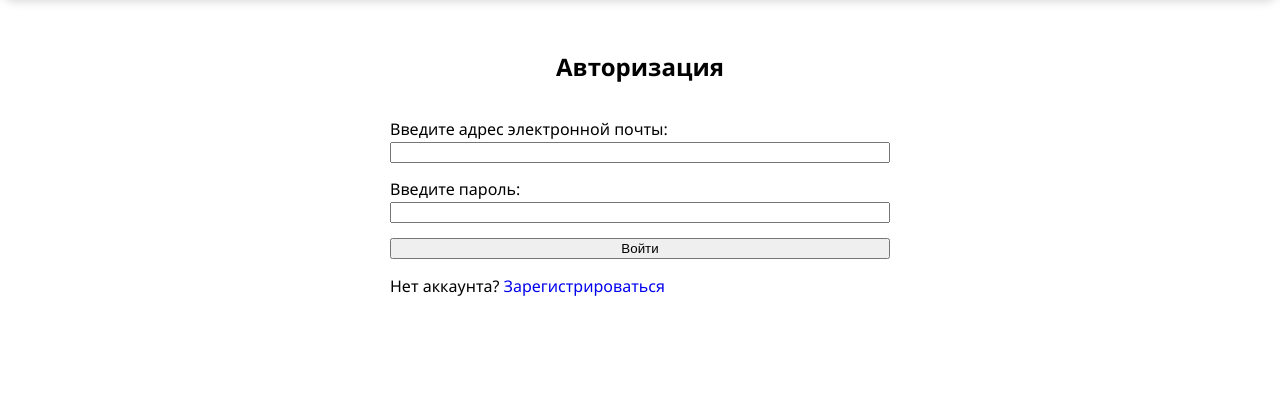
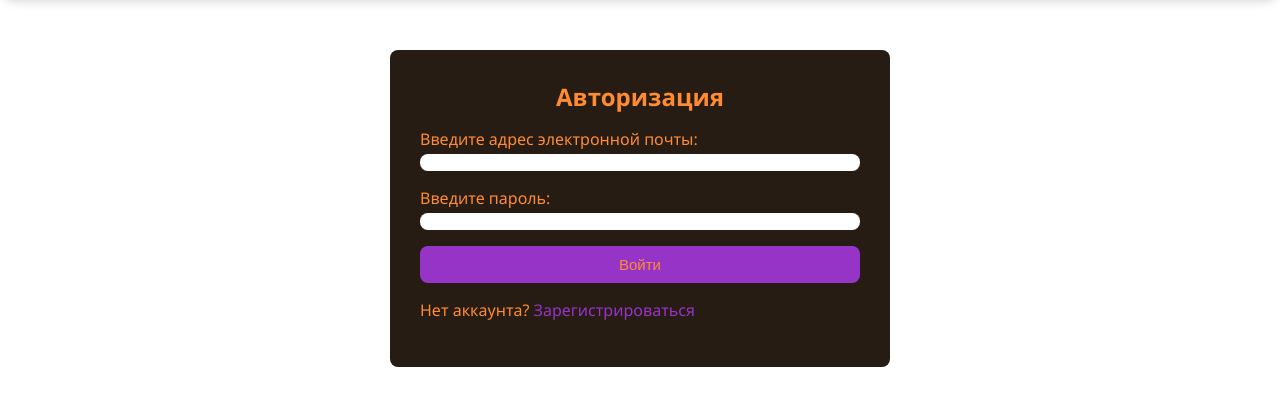
Before and after one commit to egoruxa27/Evolve, a Django app: page /users/login/ in a window 1280 px wide. Shown: the part 80-486 px from the top of the page. Run offline with Django 5.2, Linux system fonts and the light colour scheme.

Commit message:
style: add CSS styles for authentication forms

```diff
--- a/static/css/auth.css
+++ b/static/css/auth.css
@@ -1,25 +1,170 @@
 .auth-card {
     max-width: 500px;
-    margin: auto;
+    margin: 50px auto;
     padding: 30px;
+    box-sizing: border-box;
+
+    background-color: rgb(38, 28, 20);
+    color: rgb(255, 140, 50);
+
+    border-radius: 8px;
 }
 
-.auth-card form {
+.auth-form {
     display: flex;
     flex-direction: column;
     gap: 15px;
 }
 
-.auth-card h2 {
+.auth-title {
+    margin: 0;
     text-align: center;
 }
 
-.auth-card button {
+.auth-submit {
+    padding: 10px;
     width: 100%;
+
+    border: none;
+    border-radius: 8px;
+
+    background-color: rgb(150, 52, 199);
+    color: rgb(255, 140, 50);
+
+    font-size: 15px;
+
+    cursor: pointer;
 }
 
-.auth-card input,
-.auth-card textarea {
+.auth-form input,
+.auth-form textarea {
     width: 100%;
     box-sizing: border-box;
+
+    border: none;
+    border-radius: 8px;
+
+    outline: none;
 }
+
+.auth-form input:focus,
+.auth-form textarea:focus {
+    outline: 3px solid rgb(150, 52, 199);
+}
+
+.register-link {
+    color: rgb(150, 52, 199);
+}
+
+/*
+
+GPT CSS
+
+body {
+    min-height: 100vh;
+    background: radial-gradient(circle at top, rgba(255, 174, 92, 0.18), transparent 30%),
+                linear-gradient(180deg, #1c130f 0%, #2b1d17 100%);
+}
+
+.auth-card {
+    max-width: 500px;
+    margin: 60px auto;
+    padding: 32px 28px;
+    box-sizing: border-box;
+    border-radius: 22px;
+    background: linear-gradient(135deg, rgba(38, 28, 20, 0.96), rgba(60, 40, 30, 0.95));
+    border: 1px solid rgba(255, 170, 95, 0.25);
+    box-shadow: 0 22px 48px rgba(17, 10, 7, 0.38);
+    color: #ffb26b;
+}
+
+.auth-form {
+    display: flex;
+    flex-direction: column;
+    gap: 18px;
+}
+
+.auth-title {
+    margin: 0 0 8px;
+    text-align: center;
+    font-size: 2rem;
+    font-weight: 700;
+    letter-spacing: 0.04em;
+    color: #ffd2a1;
+}
+
+.auth-form label {
+    display: flex;
+    flex-direction: column;
+    gap: 8px;
+    font-size: 0.95rem;
+    font-weight: 600;
+    color: #f5c99a;
+}
+
+.auth-submit {
+    width: 100%;
+    margin-top: 8px;
+    padding: 14px 16px;
+    border: none;
+    border-radius: 12px;
+    background: linear-gradient(135deg, #ff8c32, #c85cff);
+    color: #fff;
+    font-size: 1rem;
+    font-weight: 700;
+    letter-spacing: 0.03em;
+    cursor: pointer;
+    transition: transform 0.2s ease, box-shadow 0.2s ease;
+    box-shadow: 0 10px 24px rgba(200, 92, 255, 0.28);
+}
+
+.auth-submit:hover {
+    transform: translateY(-1px);
+    box-shadow: 0 14px 30px rgba(255, 140, 50, 0.34);
+}
+
+.auth-form input,
+.auth-form textarea {
+    width: 100%;
+    box-sizing: border-box;
+    padding: 12px 14px;
+    border: 1px solid rgba(255, 180, 110, 0.35);
+    border-radius: 12px;
+    background: rgba(20, 14, 11, 0.64);
+    color: #fff6ef;
+    font-size: 1rem;
+    transition: border-color 0.2s ease, box-shadow 0.2s ease, transform 0.2s ease;
+}
+
+.auth-form input:focus,
+.auth-form textarea:focus {
+    outline: none;
+    border-color: rgba(255, 166, 77, 0.9);
+    box-shadow: 0 0 0 3px rgba(255, 166, 77, 0.15);
+}
+
+.auth-form .errorlist {
+    margin: 0;
+    padding-left: 18px;
+    color: #ff9a9a;
+    font-size: 0.85rem;
+}
+
+.auth-switch {
+    margin-top: 22px;
+    text-align: center;
+    color: #f0d0a6;
+    font-size: 0.96rem;
+}
+
+.register-link {
+    color: #d993ff;
+    font-weight: 700;
+    transition: color 0.2s ease;
+}
+
+.register-link:hover {
+    color: #f1b5ff;
+    text-decoration: underline;
+}
+/*
--- a/static/css/header.css
+++ b/static/css/header.css
@@ -7,7 +7,7 @@
     align-items: center;
 
     box-sizing: border-box;
-    padding: 0 16px;
+    padding: 0 20px;
 
     position: relative;
     border-radius: 0 0 16px 16px;
@@ -40,5 +40,8 @@
 }
 
 .profile-link {
+    margin-right: 16px;
+    margin-left: auto;
 
+    color: rgb(213, 89, 70);
 }
--- a/templates/users/login.html
+++ b/templates/users/login.html
@@ -6,21 +6,21 @@
 <link rel="stylesheet" href="{% static 'css/auth.css' %}">
 
 <div class="auth-card">
-    <form method="post" novalidate>
+    <form method="post" novalidate class="auth-form">
         {% csrf_token %}
 
-        <h2>Авторизация</h2>
+        <h2 class="auth-title">Авторизация</h2>
 
         {{ form }}
 
-        <button type="submit">
+        <button type="submit" class="auth-submit">
             Войти
         </button>
     </form>
 
-    <p>
+    <p class="auth-switch">
         Нет аккаунта?
-        <a href="{% url 'users:register' %}">
+        <a href="{% url 'users:register' %}" class="register-link">
             Зарегистрироваться
         </a>
     </p>
```
